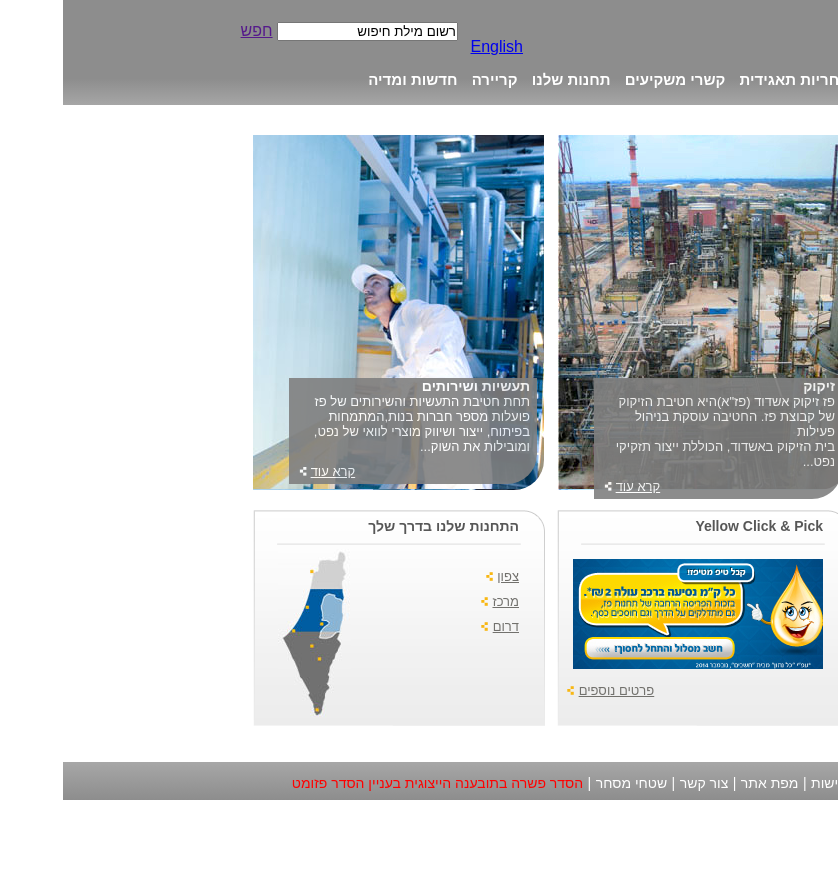
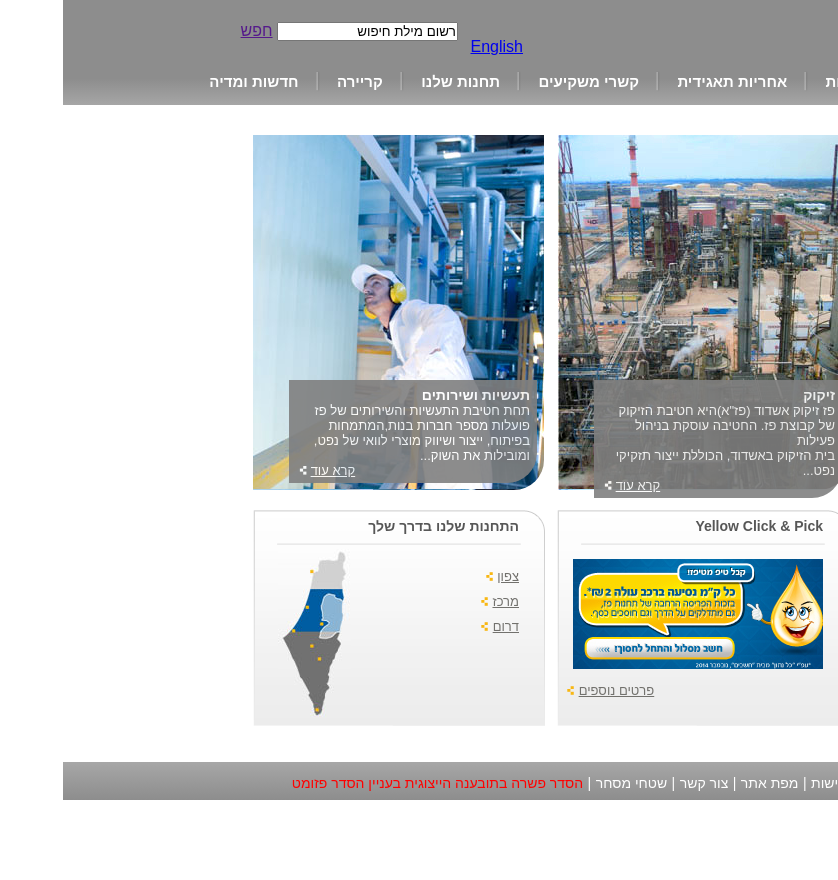
Before and after one commit to HaimRos/MiddleCourseProject, a plain HTML site: page index.html in a window 1280 px wide. Shown: the top 880 px of the page, without its empty margins (442-1280 px from the left). Drawn offline with Linux system fonts and the light colour scheme.

Commit message:
before trying to fix header menu design

```diff
--- a/index.html
+++ b/index.html
@@ -33,8 +33,7 @@
                     <li class="li-list-item dropdown">
                             <img src="images/blue_home.png" alt="" >  <a href="https://web.archive.org/web/20171018152543/http://www.paz.co.il:80/" id="home"></a>
                     </li>
-                    <li class="li-list-item dropdown">
-                        <a><img src="images/menu_dropdown_sep.png" alt="seperator"></a>
+                    <li class="li-list-item dropdown sep">
                     </li>
                     <li class="li-list-item dropdown">
                         <a href="" target="_blank" class="a-menu-item">אודות</a>
@@ -48,9 +47,9 @@
                             <a href="" target="_blank" class="a-menu-item">פרסים והוקרה</a>
                         </div>
                     </li>
-                    <li class="li-list-item dropdown">
-                            <a><img src="images/menu_dropdown_sep.png" alt="seperator"></a>
+                    <li class="li-list-item dropdown sep">
                         </li>
+
                     <li class="li-list-item dropdown">
                         <a href="" target="_blank" class="a-menu-item">חטיבות</a>
                         <div class="dropdown-content menu-design">
@@ -60,6 +59,9 @@
                             <a href="" target="_blank" class="a-menu-item">זיקוק</a>
                         </div>
                     </li>
+                    <li class="li-list-item dropdown sep">
+                    </li>
+
                     <li class="li-list-item dropdown">
                         <a href="" target="_blank" class="a-menu-item">אחריות תאגידית</a>
                         <div class="dropdown-content menu-design">
@@ -71,6 +73,9 @@
                             <a href="" target="_blank" class="a-menu-item">דירוד מעלה</a>
                         </div>
                     </li>
+                    <li class="li-list-item dropdown sep">
+                        </li>
+
                     <li class="li-list-item dropdown">
                         <a href="" target="_blank" class="a-menu-item">קשרי משקיעים</a>
                         <div class="dropdown-content menu-design">
@@ -81,6 +86,9 @@
                             <a href="" target="_blank" class="a-menu-item">אסיפות כלליות</a>
                         </div>
                     </li>
+                    <li class="li-list-item dropdown sep">
+                        </li>
+
                     <li class="li-list-item dropdown">
                         <a href="" target="_blank" class="a-menu-item">תחנות שלנו</a>
                         <div class="dropdown-content menu-design">
@@ -90,6 +98,9 @@
                             <a href="" target="_blank" class="a-menu-item">מועדונים</a>
                         </div>
                     </li>
+                    <li class="li-list-item dropdown sep">
+                        </li>
+
                     <li class="li-list-item dropdown">
                         <a href="" target="_blank" class="a-menu-item">קריירה</a>
                         <div class="dropdown-content menu-design">
@@ -98,6 +109,9 @@
                             <a href="" target="_blank" class="a-menu-item">קריירה</a>
                         </div>
                     </li>
+                    <li class="li-list-item dropdown sep">
+                        </li>
+
                     <li class="li-list-item dropdown">
                         <a href="" target="_blank" class="a-menu-item">חדשות ומדיה</a>
                         <div class="dropdown-content menu-design">
--- a/style.css
+++ b/style.css
@@ -91,7 +91,8 @@ ul {
 }
 
 .a-menu-item:hover {
-    background-color: darkgrey;
+    color: #005ca0;
+    text-decoration: underline;
 }
 
 .dropdown {
@@ -116,6 +117,14 @@ ul {
     display: block;
 }
 
+.sep{
+    display: absolute;
+    width: 4px;
+    height: 21px;
+    background-image: url("images/menu_sep.png");
+    top: 5px;
+    margin: 0 8px;
+}
 /* end top menu */
 
 .main {
@@ -169,8 +178,9 @@ ul {
     opacity: 0.9;
     color: white;
     padding-right:7px;
+    padding-top:7px;
     float: right;
-    margin-top: 243px;
+    margin-top: 245px;
     margin-right: 7px;
 
 }
@@ -263,6 +273,7 @@ ul {
 
 .rm-white{
     margin-bottom: 5px;
+    margin-top:0;
 }
 
 .read-more > #read-more:hover{
@@ -275,6 +286,7 @@ ul {
 
 .rm-white>a{
     color:white;
+
 }
 
 .rm-map{
```
